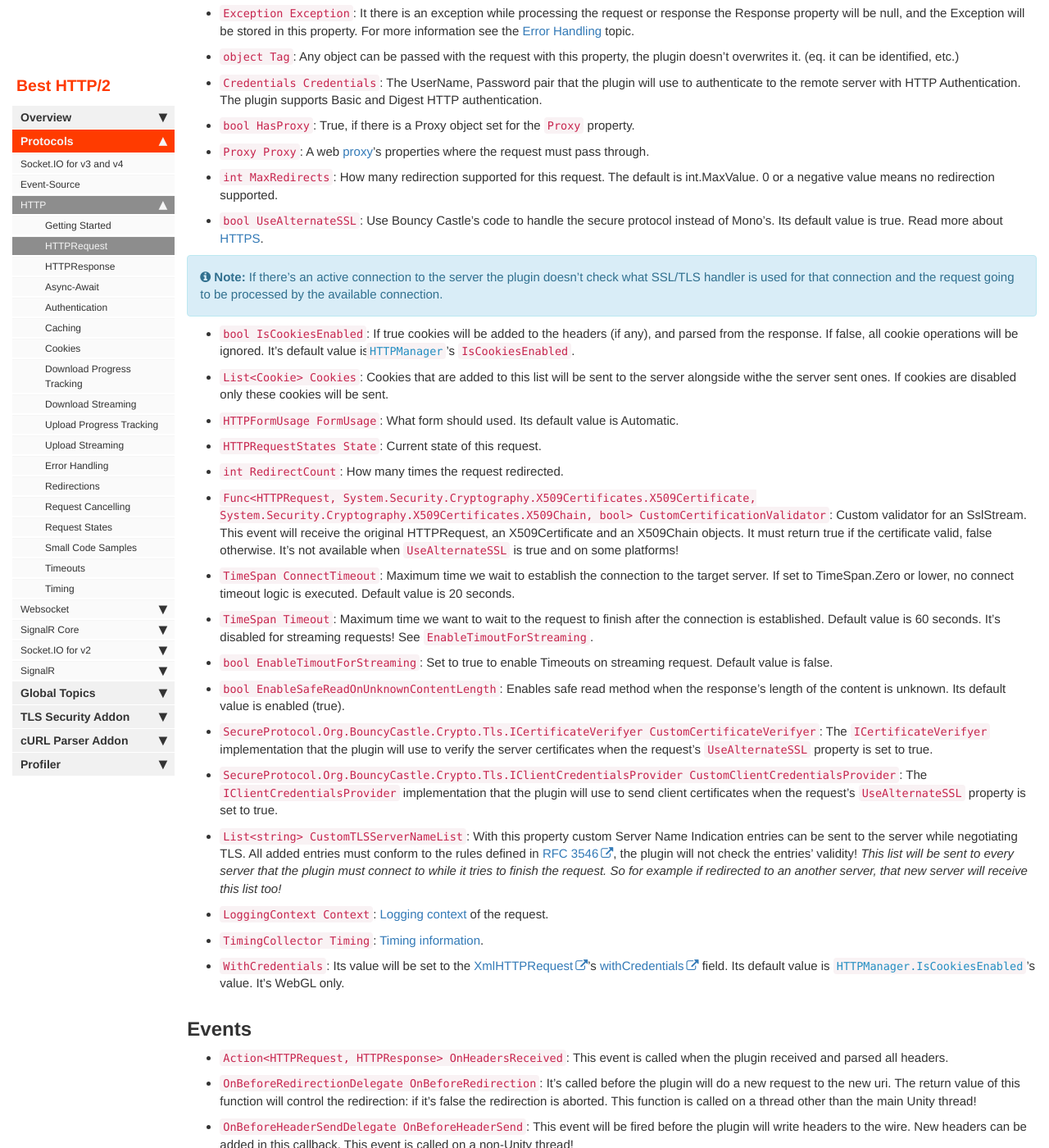
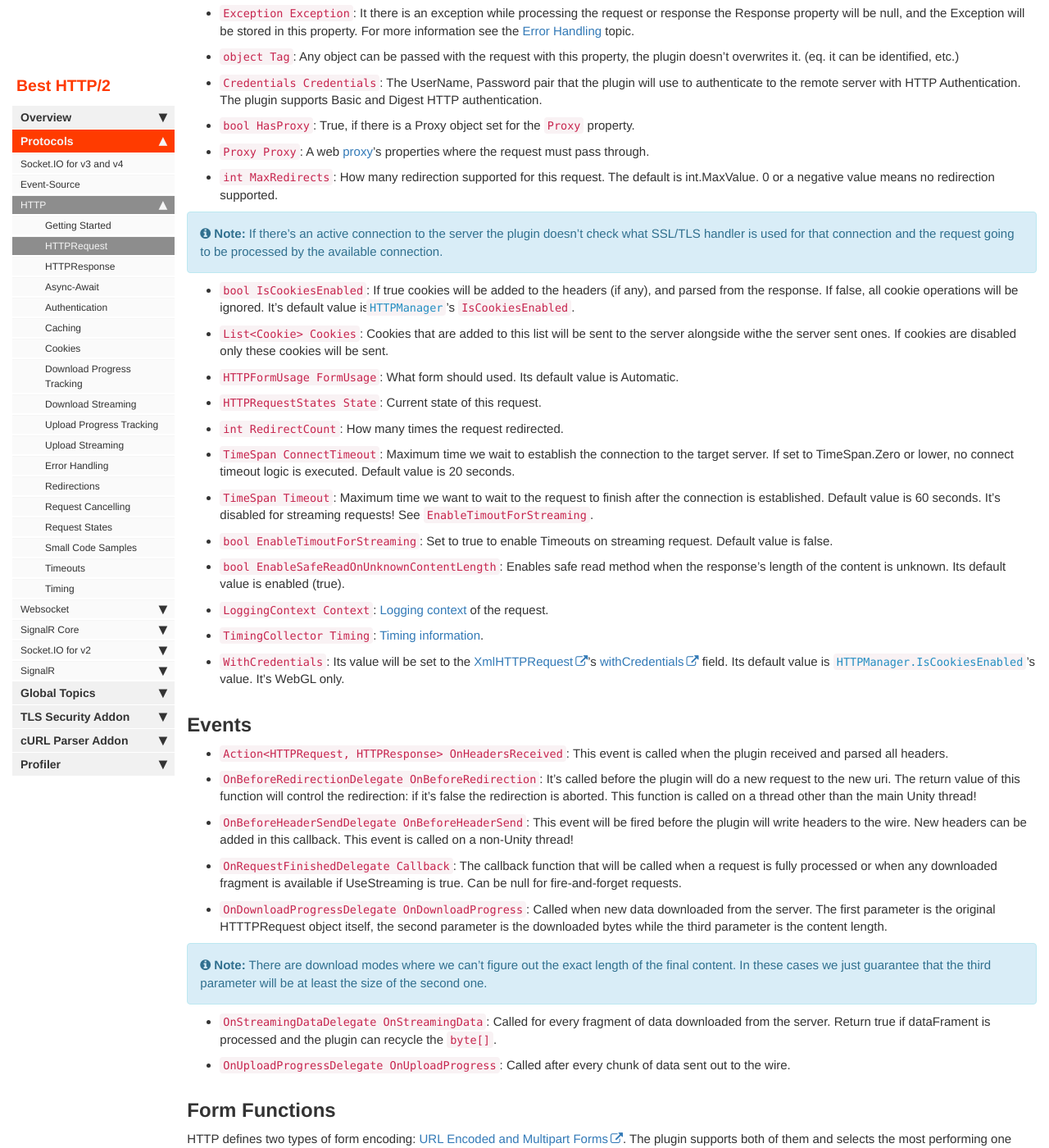
Before and after one commit to Benedicht/BestHTTP-Documentation, a Jekyll site: the page built from pages/best_http2/protocols/http/HTTPRequest.md, in a window 1280 px wide and 1400 px high, scrolled down 3043 px. Shown: the whole window at 82% size. Built offline with Jekyll 4.4.1, drawn with Linux system fonts in a browser that asks for light colours; comment, search, counter and statistics services are not loaded.

Commit message:
Removed properties as they are no longer in the source

```diff
--- a/pages/best_http2/protocols/http/HTTPRequest.md
+++ b/pages/best_http2/protocols/http/HTTPRequest.md
@@ -112,7 +112,6 @@ void OnRequestFinished(HTTPRequest req, HTTPResponse resp)
 - `bool HasProxy`: True, if there is a Proxy object set for the `Proxy` property.
 - `Proxy Proxy`: A web [proxy](../../global_topics/Proxy.md)'s properties where the request must pass through.
 - `int MaxRedirects`: How many redirection supported for this request. The default is int.MaxValue. 0 or a negative value means no redirection supported.
-- `bool UseAlternateSSL`: Use Bouncy Castle's code to handle the secure protocol instead of Mono's. Its default value is true. Read more about [HTTPS](../../global_topics/HTTPS.md).
 
 {% include note.html content="If there's an active connection to the server the plugin doesn't check what SSL/TLS handler is used for that connection and the request going to be processed by the available connection." %}
 
@@ -121,14 +120,10 @@ void OnRequestFinished(HTTPRequest req, HTTPResponse resp)
 - `HTTPFormUsage FormUsage`: What form should used. Its default value is Automatic.
 - `HTTPRequestStates State`: Current state of this request.
 - `int RedirectCount`: How many times the request redirected.
-- `Func<HTTPRequest, System.Security.Cryptography.X509Certificates.X509Certificate, System.Security.Cryptography.X509Certificates.X509Chain, bool> CustomCertificationValidator`: Custom validator for an SslStream. This event will receive the original HTTPRequest, an X509Certificate and an X509Chain objects. It must return true if the certificate valid, false otherwise. It's not available when `UseAlternateSSL` is true and on some platforms!
 - `TimeSpan ConnectTimeout`: Maximum time we wait to establish the connection to the target server. If set to TimeSpan.Zero or lower, no connect timeout logic is executed. Default value is 20 seconds.
 - `TimeSpan Timeout`: Maximum time we want to wait to the request to finish after the connection is established. Default value is 60 seconds. It's disabled for streaming requests! See `EnableTimoutForStreaming`.
 - `bool EnableTimoutForStreaming`: Set to true to enable Timeouts on streaming request. Default value is false.
 - `bool EnableSafeReadOnUnknownContentLength`: Enables safe read method when the response's length of the content is unknown. Its default value is enabled (true).
-- `SecureProtocol.Org.BouncyCastle.Crypto.Tls.ICertificateVerifyer CustomCertificateVerifyer`: The `ICertificateVerifyer` implementation that the plugin will use to verify the server certificates when the request's `UseAlternateSSL` property is set to true.
-- `SecureProtocol.Org.BouncyCastle.Crypto.Tls.IClientCredentialsProvider CustomClientCredentialsProvider`: The `IClientCredentialsProvider` implementation that the plugin will use to send client certificates when the request's `UseAlternateSSL` property is set to true.
-- `List<string> CustomTLSServerNameList`: With this property custom Server Name Indication entries can be sent to the server while negotiating TLS. All added entries must conform to the rules defined in [RFC 3546](https://tools.ietf.org/html/rfc3546#section-3.1), the plugin will not check the entries' validity! *This list will be sent to every server that the plugin must connect to while it tries to finish the request. So for example if redirected to an another server, that new server will receive this list too!*
 - `LoggingContext Context`: [Logging context](../../global_topics/Logging.md#LoggingContext) of the request.
 - `TimingCollector Timing`: [Timing information](Timing.md).
 - `WithCredentials`: Its value will be set to the [XmlHTTPRequest](https://developer.mozilla.org/en-US/docs/Web/API/XMLHttpRequest)'s [withCredentials](https://developer.mozilla.org/en-US/docs/Web/API/XMLHttpRequest/withCredentials) field. Its default value is [`HTTPManager.IsCookiesEnabled`](../../global_topics/GlobalSettings.md#iscookiesenabled)'s value. It's WebGL only.
```
